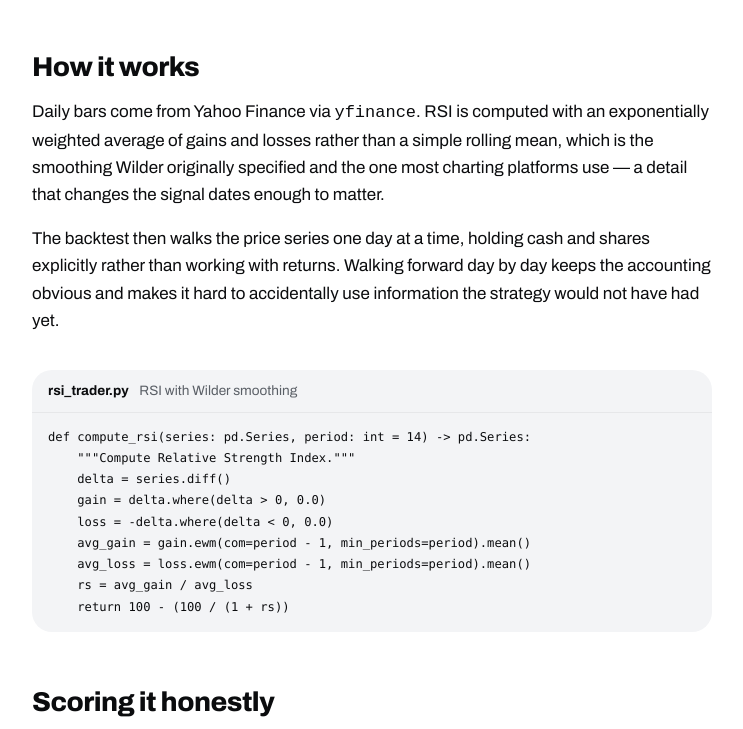
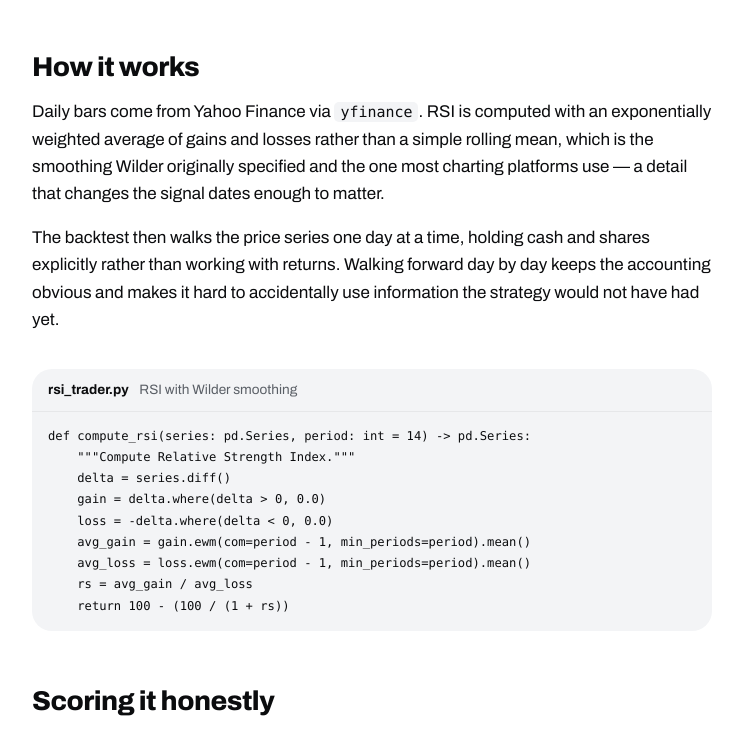
Before and after one commit to souryavb/souryavb.github.io, a plain HTML site: page projects/sp500-rsi-trader.html in a window 1280 px wide. Shown: the part 1713-2442 px from the top of the page, without its empty margins (268-1011 px from the left). Drawn offline with Linux system fonts and the light colour scheme.

Commit message:
Style inline code in project prose
Co-Authored-By: Claude Opus 5 <noreply@anthropic.com>

```diff
--- a/css/style.css
+++ b/css/style.css
@@ -151,6 +151,10 @@ h3 { font-size: 1.6rem; }
 .prose ul { padding-left: 1.2em; }
 .prose li { margin-bottom: .5em; }
 .prose .tools { color: var(--graphite); font-size: .95rem; }
+.prose code {
+  font-family: var(--mono); font-size: .88em;
+  background: var(--fog); padding: 1px 6px; border-radius: 5px;
+}
 
 .caption { color: var(--graphite); font-size: .9rem; text-align: center; margin-top: 12px; }
 
```
